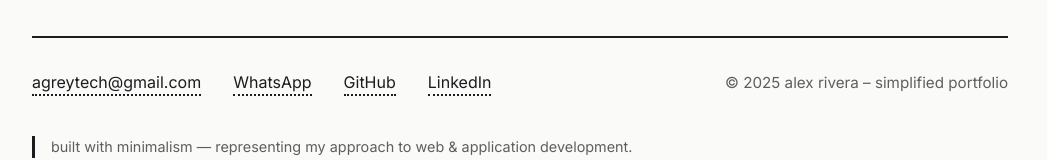
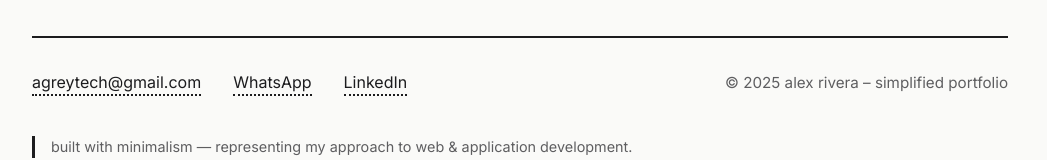
Before and after one commit to agreykikoti/agreykikoti.github.io, a plain HTML site: page index.html in a window 1280 px wide. Shown: the part 1623-1783 px from the top of the page, without its empty margins (120-1167 px from the left). Drawn offline with Linux system fonts and the light colour scheme.

Commit message:
Update index.html

```diff
--- a/index.html
+++ b/index.html
@@ -445,7 +445,7 @@
         <div class="contact-links">
   <a href="mailto:agreytech@gmail.com">agreytech@gmail.com</a>
   <a href="https://wa.me/255749733886">WhatsApp</a>
-  <a href="https://github.com/agreykikoti">GitHub</a>
+  <!--<a href="https://github.com/agreykikoti">GitHub</a>-->
   <a href="https://www.linkedin.com/in/agrey kikoti">LinkedIn</a>
 </div>
         <div class="copyright">
```
